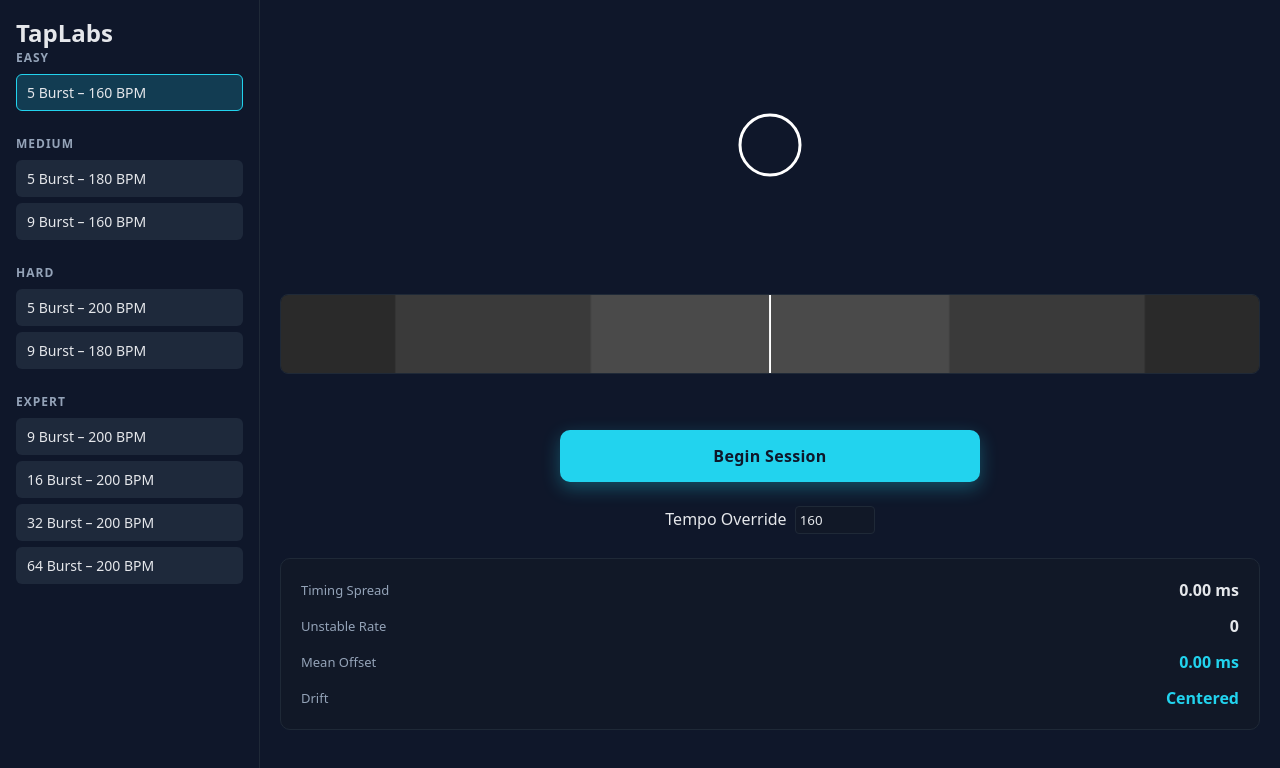
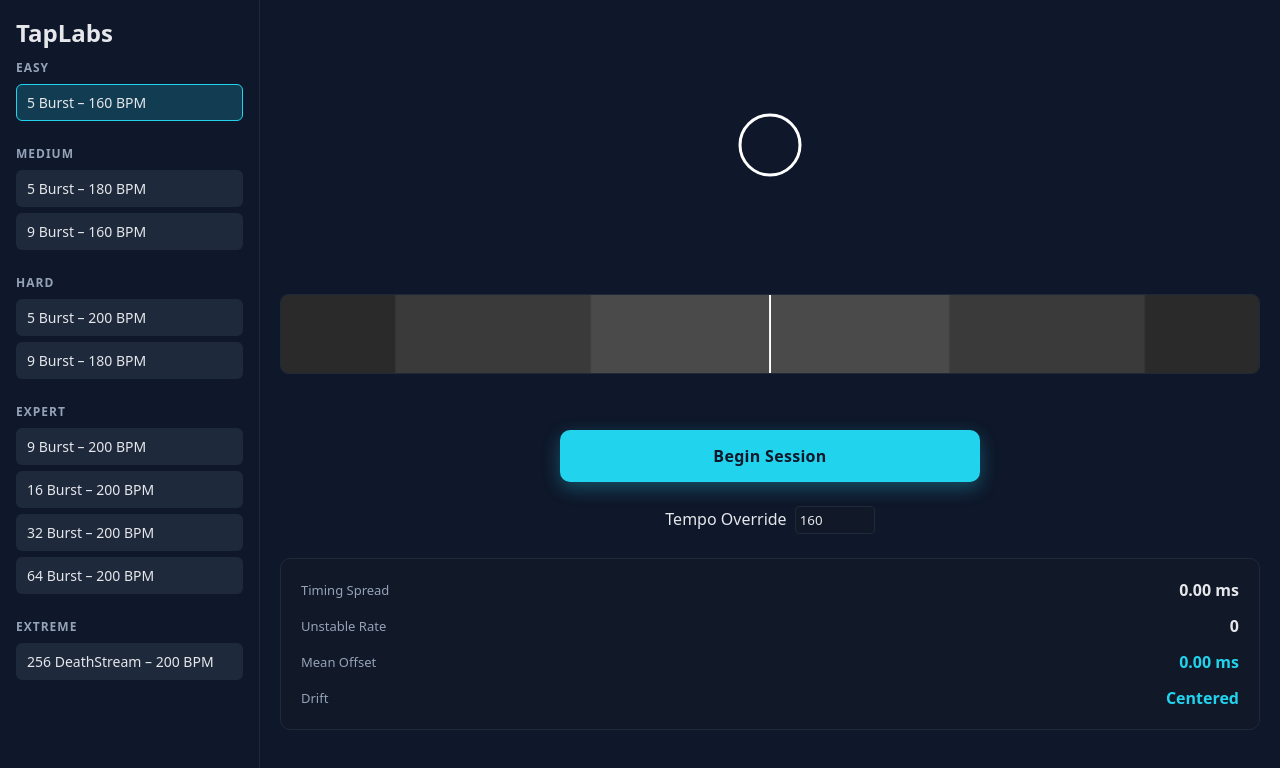
Before and after one commit to bradyjst/TapLabs, a React (Vite) app: page / in a window 1280 px wide. Shown: the top 768 px of the page. Built offline with nearby package versions, Linux system fonts and the light colour scheme.

Commit message:
added a few more maps

```diff
--- a/src/drills/coreDrills.ts
+++ b/src/drills/coreDrills.ts
@@ -135,4 +135,36 @@
         {notes: []}
     ],
   },
+
+          {
+    id: "256stream_200",
+    name: "256 DeathStream – 200 BPM",
+    difficulty: "extreme",
+    bpm: 200,
+    od: 7,
+    timeSig: { beatsPerBar: 4, beatUnit: 4 },
+    resolution: 4,
+    durationBars: 18,
+    bars: [
+      { notes: [0,1,2,3,4,5,6,7,8,9,10,11,12,13,14,15] },
+        { notes: [0,1,2,3,4,5,6,7,8,9,10,11,12,13,14,15] },
+            { notes: [0,1,2,3,4,5,6,7,8,9,10,11,12,13,14,15] },
+        { notes: [0,1,2,3,4,5,6,7,8,9,10,11,12,13,14,15] },
+             { notes: [0,1,2,3,4,5,6,7,8,9,10,11,12,13,14,15] },
+        { notes: [0,1,2,3,4,5,6,7,8,9,10,11,12,13,14,15] },
+            { notes: [0,1,2,3,4,5,6,7,8,9,10,11,12,13,14,15] },
+        { notes: [0,1,2,3,4,5,6,7,8,9,10,11,12,13,14,15] },
+             { notes: [0,1,2,3,4,5,6,7,8,9,10,11,12,13,14,15] },
+        { notes: [0,1,2,3,4,5,6,7,8,9,10,11,12,13,14,15] },
+            { notes: [0,1,2,3,4,5,6,7,8,9,10,11,12,13,14,15] },
+        { notes: [0,1,2,3,4,5,6,7,8,9,10,11,12,13,14,15] },
+             { notes: [0,1,2,3,4,5,6,7,8,9,10,11,12,13,14,15] },
+        { notes: [0,1,2,3,4,5,6,7,8,9,10,11,12,13,14,15] },
+            { notes: [0,1,2,3,4,5,6,7,8,9,10,11,12,13,14,15] },
+        { notes: [0,1,2,3,4,5,6,7,8,9,10,11,12,13,14,15] },
+        {notes: []},
+
+
+    ],
+  },
 ];
--- a/src/sidebar/Sidebar.css
+++ b/src/sidebar/Sidebar.css
@@ -8,6 +8,10 @@
 	overflow-y: auto;
 	overflow-x: visible; /* 🔥 allow popouts to escape */
 	position: relative;
+}
+
+.sidebar h2 {
+	margin-bottom: 10px;
 }
 
 .section {
--- a/src/sidebar/Sidebar.tsx
+++ b/src/sidebar/Sidebar.tsx
@@ -8,7 +8,14 @@
 	setSelectedDrillId: (id: string) => void;
 };
 
-const sections: Difficulty[] = ["easy", "medium", "hard", "expert", "weekly"];
+const sections: Difficulty[] = [
+	"easy",
+	"medium",
+	"hard",
+	"expert",
+	"extreme",
+	"weekly",
+];
 
 export default function Sidebar({
 	drills,
--- a/src/types.ts
+++ b/src/types.ts
@@ -3,6 +3,7 @@
   | "medium"
   | "hard"
   | "expert"
+  |  "extreme"
   | "weekly";
 
 export type TimeSignature = {
```
